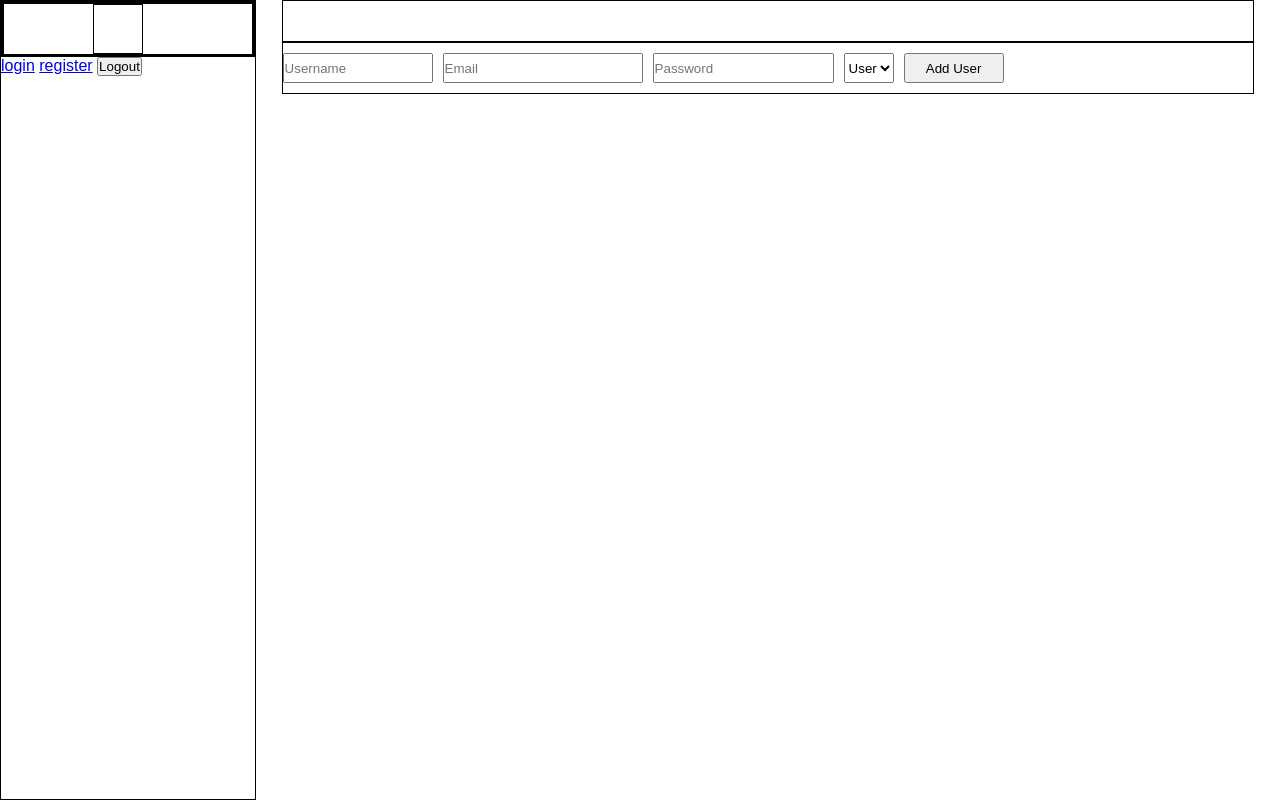
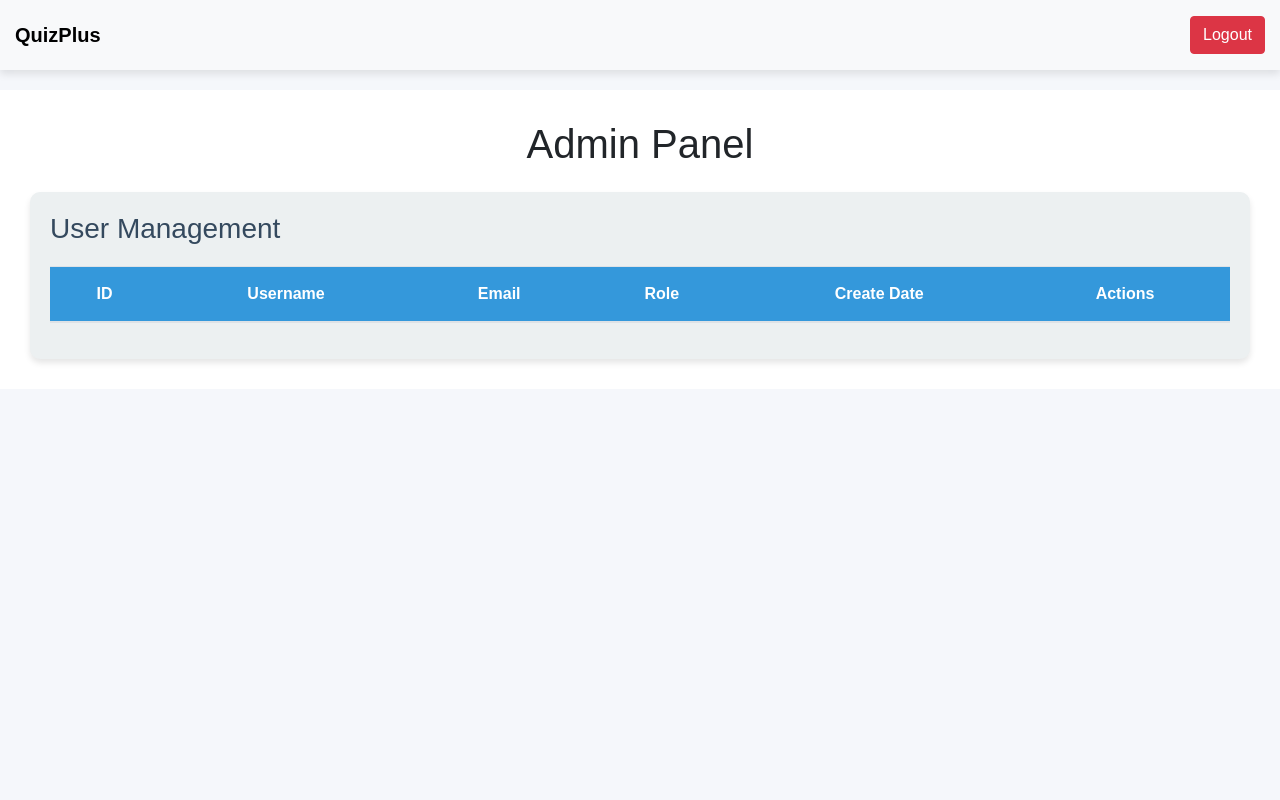
Before and after one commit to kynnotkien/QuizPlus, a plain HTML site: page admin.html in a window 1280 px wide. Drawn offline with nearby package versions, Linux system fonts and the light colour scheme; no server answers.

Commit message:
fix admin page
fix admin UI
add wrong password to login

```diff
--- a/CSS/admin.css
+++ b/CSS/admin.css
@@ -1,124 +1,102 @@
-*{
+/* Global Styles */
+body {
+    font-family: 'Arial', sans-serif;
+    background-color: #f5f7fb;
     margin: 0;
     padding: 0;
-    box-sizing: border-box;
 }
 
-body{
-    font-family: Arial, Helvetica, sans-serif;
-    display: flex;
+/* Navbar Styles */
+.navbar {
+    background-color: #3498db;
+    padding: 15px;
+    box-shadow: 0 4px 8px rgba(0, 0, 0, 0.1);
 }
 
-section{
-    display: block;
-    width: 80%;
+.navbar .navbar-brand {
+    font-weight: 700;
+    color: black;
 }
 
-.main {
-    width: 95%;
-    display: block;
-    border: solid black 1px;
-    margin: auto;
+.navbar .nav-link {
+    color: white;
+    font-size: 16px;
+    padding: 10px 15px;
 }
 
-.main-info {
-    width: 95%;
-    display: block;
-    border: solid black 1px;
-    margin: auto;
+.navbar .nav-link:hover {
+    color: #dfe6e9;
 }
 
-.form-container {
-    display: flex;
+.navbar .btn-outline-danger {
+    color: white;
+    border-color: white;
+    font-weight: 600;
 }
 
-.form-container input {
-    margin: 10px 10px 10px 0px;
-    height: 30px;
+.navbar .navbar-toggler-icon {
+    background-color: white;
 }
 
-#username {
-    width: 150px;
+.navbar-text {
+    font-weight: bold;
+    color: white;
 }
 
-#email {
-    width: 200px;
+/* Main Content Styles */
+#page-content-wrapper {
+    margin-top: 20px;
+    padding: 30px;
+    background-color: #ffffff;
 }
 
-#role {
-    width: 50px;
-    height: 30px;
-    margin: 10px 10px 10px 0px;
+/* User Management Section */
+.user-management {
+    width: 100%;
+    padding: 20px;
+    background-color: #ecf0f1;
+    border-radius: 10px;
+    box-shadow: 0 4px 6px rgba(0, 0, 0, 0.1);
 }
 
-.form-container button {
-    height: 30px;
-    width: 100px;
-    margin: 10px 10px 10px 0px;
+.user-management h2 {
+    font-size: 28px;
+    color: #34495e;
+    margin-bottom: 20px;
 }
 
-.user-manager {
-    font-family: Arial, Helvetica, sans-serif;
-    border-collapse: collapse;
-    width: 100%;
-  }
-
-.user-manager td, .user-manager th {
-    border: 1px solid #ddd;
-    padding: 8px;
-  }
-
-.user-manager tr:nth-child(even){background-color: #f2f2f2;}
-
-.user-manager tr:hover {background-color: #ddd;}
-
-.user-manager th {
-    padding-top: 12px;
-    padding-bottom: 12px;
-    text-align: left;
-    background-color: #04AA6D;
-    color: white;
-  }
-
-#role-edit{
-    margin: auto;
-    width: 100%;
-    height: 50px;
-    font-size: 15px;
+/* Table Styles */
+.table th, .table td {
+    text-align: center;
+    vertical-align: middle;
+    padding: 15px;
 }
 
-.edit-user{
-    margin: auto;
-    width: 100%;
-    height: 50px;
-    font-size: 15px;
+.table-hover tbody tr:hover {
+    background-color: #f1f1f1;
 }
 
-.control-panel{
-    position: sticky;
-    width: 20%;
-    height: 100vh;
-    border: solid 1px black;
+.table thead {
+    background-color: #3498db;
+    color: white;
 }
 
-.account{
-    display: flex;
-    border: solid;
-    justify-content: center;
-    align-items: center;
+.table-responsive {
+    overflow-x: auto;
 }
 
-.account-picture{
-    width: 50px;
-    height: 50px;
-    border: solid 1px;
+/* Responsive Design */
+@media (max-width: 768px) {
+    .navbar .navbar-nav {
+        text-align: center;
+        margin-top: 10px;
+    }
+
+    #page-content-wrapper {
+        padding: 15px;
+    }
+
+    .user-management {
+        padding: 15px;
+    }
 }
-
-#usernameDisplay{
-    padding: 10px;
-}
-
-#usernameMain{
-    font-size: 50px;
-    padding: 20px;
-}
--- a/admin.html
+++ b/admin.html
@@ -3,37 +3,57 @@
 <head>
     <meta charset="UTF-8">
     <meta name="viewport" content="width=device-width, initial-scale=1.0">
+    <title>Admin Panel</title>
+    <!-- Bootstrap 5 CSS -->
+    <link href="https://stackpath.bootstrapcdn.com/bootstrap/4.5.2/css/bootstrap.min.css" rel="stylesheet">
     <link rel="stylesheet" href="CSS/admin.css">
-    <title>Document</title>
+    <link rel="icon" href="images/favicon.ico" type="image/x-icon">
 </head>
 <body>
-    <div class="control-panel" id="control-panel">
-        <div class="account">
-            <div class="account-picture"></div>
-            <h1 id="usernameDisplay"></h1>
+    <!-- Navbar -->
+    <nav class="navbar navbar-expand-lg navbar-light bg-light">
+        <a class="navbar-brand" href="#">QuizPlus</a>
+        <button class="navbar-toggler" type="button" data-toggle="collapse" data-target="#navbarNav" aria-controls="navbarNav" aria-expanded="false" aria-label="Toggle navigation">
+            <span class="navbar-toggler-icon"></span>
+        </button>
+        <div class="collapse navbar-collapse justify-content-between" id="navbarNav">
+            <span class="navbar-text" id="usernameDisplay"></span>
+            <a class="btn btn-danger" id="logoutButton" href="#">Logout</a>
         </div>
-        <a href="login.html">login</a>
-        <a href="signup.html">register</a>
-        <button id="logoutButton">Logout</button>
+    </nav>
+
+    <!-- Main Content -->
+    <div id="page-content-wrapper" class="container-fluid">
+        <div class="header text-center mb-4">
+            <h1 id="usernameMain">Admin Panel</h1>
+        </div>
+
+        <div class="user-management">
+            <h2>User Management</h2>
+            <div class="table-responsive">
+                <table class="table table-hover table-striped" id="user-manager">
+                    <thead>
+                        <tr>
+                            <th>ID</th>
+                            <th>Username</th>
+                            <th>Email</th>
+                            <th>Role</th>
+                            <th>Create Date</th>
+                            <th>Actions</th>
+                        </tr>
+                    </thead>
+                    <tbody>
+                        <!-- User data will be inserted here dynamically -->
+                    </tbody>
+                </table>
+            </div>
+        </div>
     </div>
-    <section>
-        <div class="main-info">
-            <h1 id="usernameMain"></h1>
-        </div>
-        <div class="main">
-            <form class="form-container" id="addUserForm">
-                <input type="text" id="username" placeholder="Username" required />
-                <input type="email" id="email" placeholder="Email" required />
-                <input type="password" id="password" placeholder="Password" required />
-                <select id="role" required>
-                    <option value="user">User</option>
-                    <option value="admin">Admin</option>
-                </select>
-                <button type="submit">Add User</button>
-            </form>
-            <table class="user-manager" id="user-manager"></table>
-        </div>
-    </section>
+
+    <!-- Bootstrap 5 JS and Custom Scripts -->
+    <script src="https://code.jquery.com/jquery-3.5.1.slim.min.js"></script>
+    <script src="https://cdn.jsdelivr.net/npm/@popperjs/core@2.9.2/dist/umd/popper.min.js"></script>
+    <script src="https://stackpath.bootstrapcdn.com/bootstrap/4.5.2/js/bootstrap.min.js"></script>
     <script type="module" src="script/account-status.js"></script>
     <script type="module" src="script/admin.js"></script>
 </body>
--- a/script/account-status.js
+++ b/script/account-status.js
@@ -29,7 +29,7 @@ async function checkUserLoginAndRole() {
                 .then(role => {
                     console.log(role);
                     if (role === "admin") {
-                        if (window.location.pathname == "/login" || window.location.pathname == "/signup") {
+                        if (window.location.pathname == "/login.html" || window.location.pathname == "/signup.html") {
                             window.location.href = "admin.html";
                         }
                     } else if (role === "user") {
--- a/script/admin.js
+++ b/script/admin.js
@@ -1,8 +1,9 @@
 // Import necessary Firebase modules
 import { initializeApp } from "https://www.gstatic.com/firebasejs/9.22.0/firebase-app.js";
-import { getAuth, onAuthStateChanged, signOut, createUserWithEmailAndPassword } from "https://www.gstatic.com/firebasejs/9.22.0/firebase-auth.js";
-import { getDatabase, ref, set, get } from "https://www.gstatic.com/firebasejs/9.22.0/firebase-database.js";
+import { getAuth, onAuthStateChanged, signOut } from "https://www.gstatic.com/firebasejs/9.22.0/firebase-auth.js";
+import { getDatabase, ref, get } from "https://www.gstatic.com/firebasejs/9.22.0/firebase-database.js";
 import { logout } from "./account-status.js";
+
 // Firebase configuration
 const firebaseConfig = {
     apiKey: "AIzaSyBedrz5bHO59W0f4TXiXrbRsrFRKUfQj3c",
@@ -19,55 +20,6 @@ const firebaseConfig = {
 const app = initializeApp(firebaseConfig);
 const auth = getAuth(app);
 const database = getDatabase(app);
-
-// Add user function
-// Add user function without logging them in
-async function addUser(event) {
-    event.preventDefault();
-
-    const username = document.getElementById("username").value;
-    const email = document.getElementById("email").value;
-    const password = document.getElementById("password").value;
-    const role = document.getElementById("role").value;
-
-    // Basic validation
-    if (!username || !email || !password || !role) {
-      return alert("Please fill out all fields.");
-    }
-
-    try {
-      // Create the user with email and password (this won't log the user in)
-      const userCredential = await createUserWithEmailAndPassword(auth, email, password);
-      console.log('User created successfully', userCredential.user);
-
-      // Get the new user's ID (UID)
-      const userId = userCredential.user.uid;
-
-      // Store the user's data in Firebase Realtime Database
-      await set(ref(database, `users/${userId}`), {
-        username,
-        email,
-        role,
-        createdAt: new Date().toISOString(),
-      });
-
-      // Sign the user out immediately after creation
-      await signOut(auth);
-
-      // Notify the admin that the user has been added
-      alert("User added successfully! The new user is not logged in.");
-
-      // Debugging output
-      console.log("User data has been saved in Realtime Database for UID:", userId);
-
-    } catch (error) {
-      // Handle any errors
-      console.error("Error creating or saving user:", error);
-      alert("Error creating user. Please try again.");
-    }
-  }
-
-
 
 // Check if the user is logged in and has admin role
 async function checkUserLoginAndRole() {
@@ -109,19 +61,10 @@ async function getLoggedInUsername() {
 
 // Display all users
 async function displayUsers() {
-    const userManagerTable = document.querySelector(".user-manager");
+    const userManagerTable = document.querySelector("#user-manager tbody");
     if (!userManagerTable) return;
 
-    userManagerTable.innerHTML = `
-        <tr>
-            <th>ID</th>
-            <th>Username</th>
-            <th>Email</th>
-            <th>Role</th>
-            <th>Create Date</th>
-            <th>Actions</th>
-        </tr>
-    `;
+    userManagerTable.innerHTML = ``;
 
     try {
         const snapshot = await get(ref(database, "users"));
@@ -135,12 +78,12 @@ async function displayUsers() {
                         <td>${email}</td>
                         <td>${role}</td>
                         <td>${createdAt}</td>
-                        <td><button class="edit-user">Edit</button></td>
+                        <td><button class="btn btn-warning btn-sm">Edit</button></td>
                     </tr>
                 `;
             });
         } else {
-            userManagerTable.innerHTML += `<tr><td colspan="6">No users available.</td></tr>`;
+            userManagerTable.innerHTML += `<tr><td colspan="6" class="text-center">No users available.</td></tr>`;
         }
     } catch (error) {
         console.error("Error retrieving users:", error);
@@ -148,7 +91,7 @@ async function displayUsers() {
 }
 
 
+
 // Event listeners
 document.addEventListener("DOMContentLoaded", checkUserLoginAndRole);
-document.getElementById("addUserForm").addEventListener("submit", addUser);
 document.getElementById("logoutButton").addEventListener("click", logout);
```
Also changed, not shown: CSS/signin.css (+20 -1 lines), login.html (+4 -1 lines), script/login.js (+4 -4 lines).
